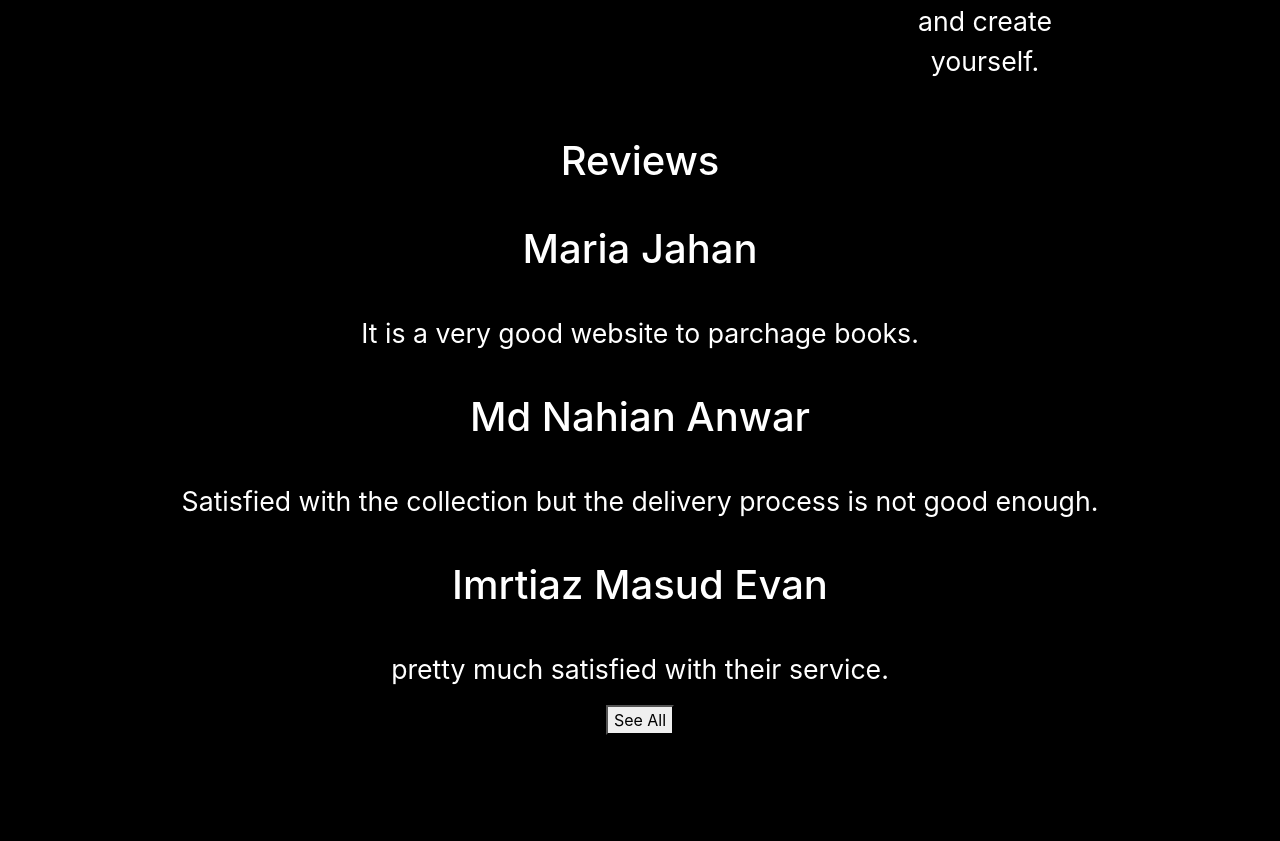
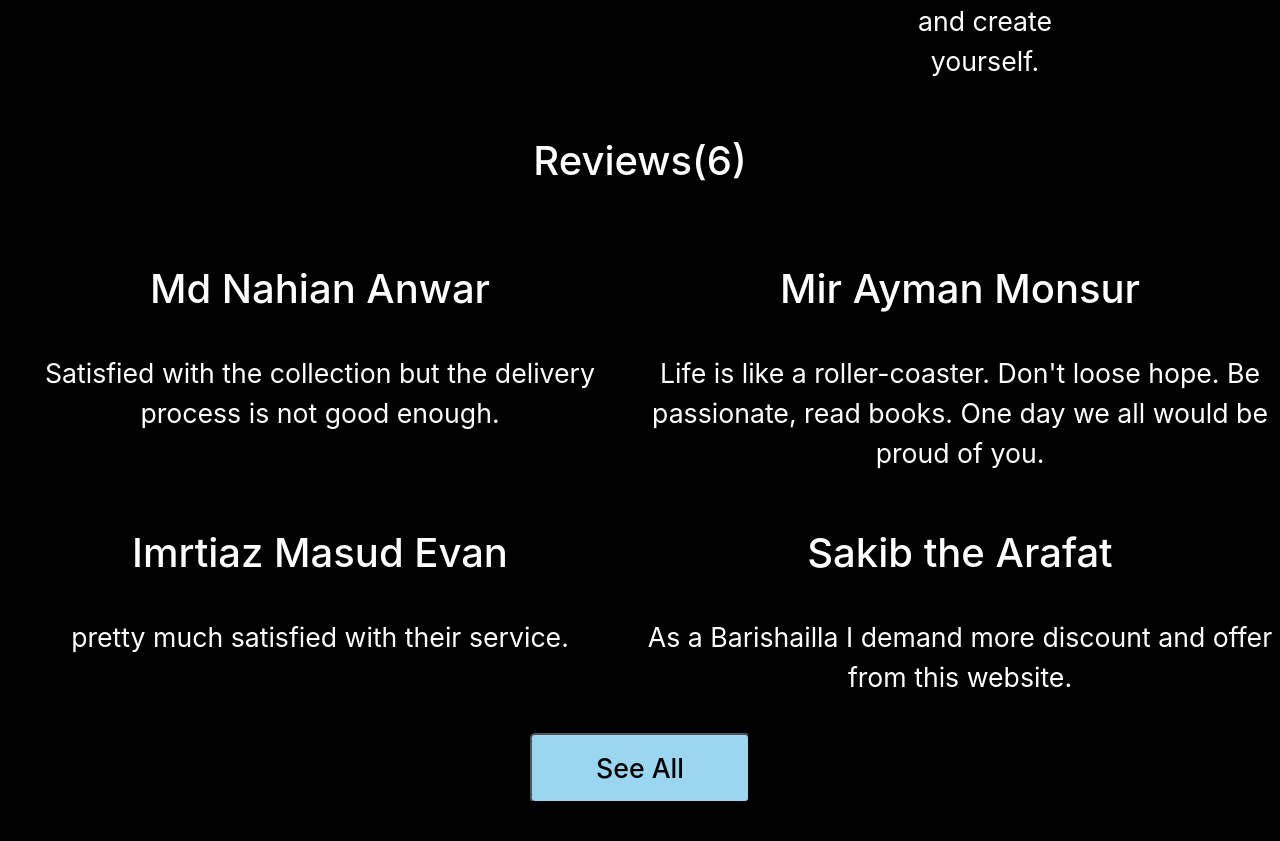
Before and after one commit to charmypappittosan/Product-analysis, a React (Create React App) app: page / in a window 1280 px wide. Shown: the part 1100-1941 px from the top of the page. Before the commit the page ends 1835 px from the top, so only its background shows below. Built offline with nearby package versions, Linux system fonts and the light colour scheme.

Commit message:
more reviews

```diff
--- a/public/reviews.json
+++ b/public/reviews.json
@@ -1,13 +1,13 @@
 [
   {
     "id": 1,
-    "name": "Maria Jahan",
-    "feedback": "It is a very good website to parchage books."
+    "name": "Md Nahian Anwar",
+    "feedback": "Satisfied with the collection but the delivery process is not good enough."
   },
   {
     "id": 2,
-    "name": "Md Nahian Anwar",
-    "feedback": "Satisfied with the collection but the delivery process is not good enough."
+    "name": "Mir Ayman Monsur",
+    "feedback": "Life is like a roller-coaster. Don't loose hope. Be passionate, read books. One day we all would be proud of you."
   },
   {
     "id": 3,
@@ -27,6 +27,6 @@
   {
     "id": 6,
     "name": "Vivid Islam",
-    "feedback": "If you need vodka ...contact with me."
+    "feedback": "If you need vodka ...contact with me. My service is on 24/7."
   }
 ]
--- a/src/components/Home/Home.css
+++ b/src/components/Home/Home.css
@@ -26,3 +26,19 @@ img{
     font-size: 20pt;
     /* padding-right: 200px; */
 }
+.button{
+    background-color:rgb(154, 214, 240);
+    font: bold;
+    font-weight: 500;
+    font-size: 20pt;
+    height: 70px;
+    width: 220px;
+    margin-bottom: 40px;
+    margin-top: 20px;
+    border-radius: 5px;
+
+}
+.reviews{
+    display: grid;
+    grid-template-columns: repeat(2,1fr);
+}
--- a/src/components/Home/Home.js
+++ b/src/components/Home/Home.js
@@ -3,9 +3,7 @@ import useReviews from '../../Hooks/useReviews';
 import img1 from '../../images/pic.png'
 import './Home.css';
 import MiniReview from '../MiniReview/MiniReview'
-import { Link, useNavigate } from 'react-router-dom';
-import Cart from '../Cart/Cart';
-import Review from '../Review/Review';
+import {useNavigate } from 'react-router-dom';
 
 const Home = () => {
     const [reviews, setReviews] = useReviews([]);
@@ -24,16 +22,18 @@ const Home = () => {
             </div>
         </div>
         <div>
-            <h1>Reviews</h1>
+            <h1>Reviews({reviews.length})</h1>
+         <div className='reviews'>
 
             {
-                 reviews.slice(0,3).map(review=><MiniReview
+                 reviews.slice(0,4).map(review=><MiniReview
                key={review.id}
                review={review}
                ></MiniReview>)
 
 
             }
+         </div>
             <button className='button' onClick={seeAll}>See All</button>
 
 
```
